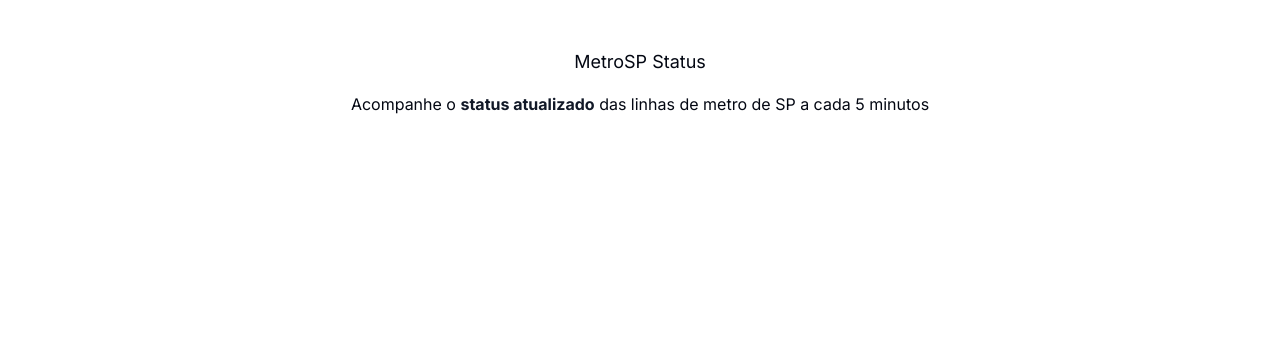
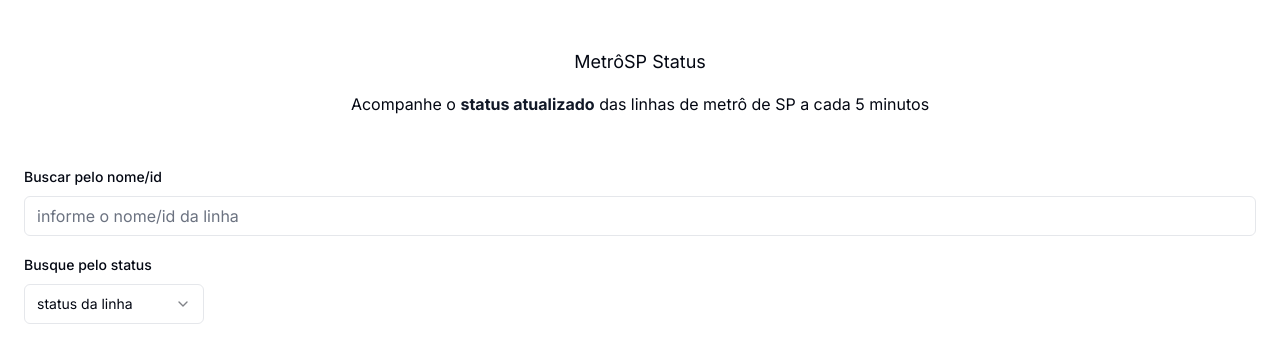
Before and after one commit to calvinsteixeira/metro-sp-status, a Next.js app: page / in a window 1280 px wide. Shown: the top 362 px of the page. Built offline with nearby package versions, Linux system fonts and the light colour scheme.

Commit message:
Ajustando campos de filtros

```diff
--- a/app/globals.css
+++ b/app/globals.css
@@ -22,7 +22,7 @@
     --destructive-foreground: 210 20% 98%;
     --border: 220 13% 91%;
     --input: 220 13% 91%;
-    --ring: 224 71.4% 4.1%;
+    --ring: 0 0% 69%;
     --radius: 0.5rem;
     --chart-1: 12 76% 61%;
     --chart-2: 173 58% 39%;
--- a/app/page.tsx
+++ b/app/page.tsx
@@ -1,9 +1,35 @@
+//COMPONENTS
+import { Input } from '@/components/ui/input';
+import { Label } from '@/components/ui/label';
+import { Select, SelectContent, SelectItem, SelectTrigger, SelectValue } from '@/components/ui/select';
+
 export default function Home() {
   return (
     <main className="py-12">
       <div className="text-center space-y-4">
-        <h2 className="text-lg">MetroSP Status</h2>
-        <p>Acompanhe o <strong className="text-primary">status atualizado</strong> das linhas de metro de SP a cada 5 minutos</p>
+        <h2 className="text-lg">MetrôSP Status</h2>
+        <p>
+          Acompanhe o <strong className="text-primary">status atualizado</strong> das linhas de metrô de SP a cada 5 minutos
+        </p>
+      </div>
+      <div className='space-y-4'>
+        <div className="w-full space-y-2 mt-12">
+          <Label htmlFor="buscar-linha">Buscar pelo nome/id</Label>
+          <Input id="buscar-linha" placeholder="informe o nome/id da linha" />
+        </div>
+        <div className="space-y-2">
+          <Label htmlFor="buscar-linha">Busque pelo status</Label>
+          <Select>
+            <SelectTrigger className="w-[180px]">
+              <SelectValue placeholder="status da linha" />
+            </SelectTrigger>
+            <SelectContent>
+              <SelectItem value="light">Operação normal</SelectItem>
+              <SelectItem value="dark">Velocidade reduzida</SelectItem>
+              <SelectItem value="system">Inoperante</SelectItem>
+            </SelectContent>
+          </Select>
+        </div>
       </div>
     </main>
   );
--- /dev/null
+++ b/components/ui/input.tsx
@@ -0,0 +1,25 @@
+import * as React from "react"
+
+import { cn } from "@/lib/utils"
+
+export interface InputProps
+  extends React.InputHTMLAttributes<HTMLInputElement> {}
+
+const Input = React.forwardRef<HTMLInputElement, InputProps>(
+  ({ className, type, ...props }, ref) => {
+    return (
+      <input
+        type={type}
+        className={cn(
+          "flex h-10 w-full rounded-md border border-input bg-background px-3 py-2 text-base ring-offset-background file:border-0 file:bg-transparent file:text-sm file:font-medium placeholder:text-muted-foreground focus-visible:outline-none focus:ring-2 focus-visible:ring-ring focus-visible:ring-offset-2 disabled:cursor-not-allowed disabled:opacity-50",
+          className
+        )}
+        ref={ref}
+        {...props}
+      />
+    )
+  }
+)
+Input.displayName = "Input"
+
+export { Input }
--- /dev/null
+++ b/components/ui/label.tsx
@@ -0,0 +1,26 @@
+"use client"
+
+import * as React from "react"
+import * as LabelPrimitive from "@radix-ui/react-label"
+import { cva, type VariantProps } from "class-variance-authority"
+
+import { cn } from "@/lib/utils"
+
+const labelVariants = cva(
+  "text-sm font-medium leading-none peer-disabled:cursor-not-allowed peer-disabled:opacity-70"
+)
+
+const Label = React.forwardRef<
+  React.ElementRef<typeof LabelPrimitive.Root>,
+  React.ComponentPropsWithoutRef<typeof LabelPrimitive.Root> &
+    VariantProps<typeof labelVariants>
+>(({ className, ...props }, ref) => (
+  <LabelPrimitive.Root
+    ref={ref}
+    className={cn(labelVariants(), className)}
+    {...props}
+  />
+))
+Label.displayName = LabelPrimitive.Root.displayName
+
+export { Label }
--- /dev/null
+++ b/components/ui/select.tsx
@@ -0,0 +1,160 @@
+"use client"
+
+import * as React from "react"
+import * as SelectPrimitive from "@radix-ui/react-select"
+import { Check, ChevronDown, ChevronUp } from "lucide-react"
+
+import { cn } from "@/lib/utils"
+
+const Select = SelectPrimitive.Root
+
+const SelectGroup = SelectPrimitive.Group
+
+const SelectValue = SelectPrimitive.Value
+
+const SelectTrigger = React.forwardRef<
+  React.ElementRef<typeof SelectPrimitive.Trigger>,
+  React.ComponentPropsWithoutRef<typeof SelectPrimitive.Trigger>
+>(({ className, children, ...props }, ref) => (
+  <SelectPrimitive.Trigger
+    ref={ref}
+    className={cn(
+      "flex h-10 w-full items-center justify-between rounded-md border border-input bg-background px-3 py-2 text-sm ring-offset-background placeholder:text-muted-foreground focus:outline-none focus:ring-1 focus:ring-ring focus:ring-offset-2 disabled:cursor-not-allowed disabled:opacity-50 [&>span]:line-clamp-1",
+      className
+    )}
+    {...props}
+  >
+    {children}
+    <SelectPrimitive.Icon asChild>
+      <ChevronDown className="h-4 w-4 opacity-50" />
+    </SelectPrimitive.Icon>
+  </SelectPrimitive.Trigger>
+))
+SelectTrigger.displayName = SelectPrimitive.Trigger.displayName
+
+const SelectScrollUpButton = React.forwardRef<
+  React.ElementRef<typeof SelectPrimitive.ScrollUpButton>,
+  React.ComponentPropsWithoutRef<typeof SelectPrimitive.ScrollUpButton>
+>(({ className, ...props }, ref) => (
+  <SelectPrimitive.ScrollUpButton
+    ref={ref}
+    className={cn(
+      "flex cursor-default items-center justify-center py-1",
+      className
+    )}
+    {...props}
+  >
+    <ChevronUp className="h-4 w-4" />
+  </SelectPrimitive.ScrollUpButton>
+))
+SelectScrollUpButton.displayName = SelectPrimitive.ScrollUpButton.displayName
+
+const SelectScrollDownButton = React.forwardRef<
+  React.ElementRef<typeof SelectPrimitive.ScrollDownButton>,
+  React.ComponentPropsWithoutRef<typeof SelectPrimitive.ScrollDownButton>
+>(({ className, ...props }, ref) => (
+  <SelectPrimitive.ScrollDownButton
+    ref={ref}
+    className={cn(
+      "flex cursor-default items-center justify-center py-1",
+      className
+    )}
+    {...props}
+  >
+    <ChevronDown className="h-4 w-4" />
+  </SelectPrimitive.ScrollDownButton>
+))
+SelectScrollDownButton.displayName =
+  SelectPrimitive.ScrollDownButton.displayName
+
+const SelectContent = React.forwardRef<
+  React.ElementRef<typeof SelectPrimitive.Content>,
+  React.ComponentPropsWithoutRef<typeof SelectPrimitive.Content>
+>(({ className, children, position = "popper", ...props }, ref) => (
+  <SelectPrimitive.Portal>
+    <SelectPrimitive.Content
+      ref={ref}
+      className={cn(
+        "relative z-50 max-h-96 min-w-[8rem] overflow-hidden rounded-md border bg-popover text-popover-foreground shadow-md data-[state=open]:animate-in data-[state=closed]:animate-out data-[state=closed]:fade-out-0 data-[state=open]:fade-in-0 data-[state=closed]:zoom-out-95 data-[state=open]:zoom-in-95 data-[side=bottom]:slide-in-from-top-2 data-[side=left]:slide-in-from-right-2 data-[side=right]:slide-in-from-left-2 data-[side=top]:slide-in-from-bottom-2",
+        position === "popper" &&
+          "data-[side=bottom]:translate-y-1 data-[side=left]:-translate-x-1 data-[side=right]:translate-x-1 data-[side=top]:-translate-y-1",
+        className
+      )}
+      position={position}
+      {...props}
+    >
+      <SelectScrollUpButton />
+      <SelectPrimitive.Viewport
+        className={cn(
+          "p-1",
+          position === "popper" &&
+            "h-[var(--radix-select-trigger-height)] w-full min-w-[var(--radix-select-trigger-width)]"
+        )}
+      >
+        {children}
+      </SelectPrimitive.Viewport>
+      <SelectScrollDownButton />
+    </SelectPrimitive.Content>
+  </SelectPrimitive.Portal>
+))
+SelectContent.displayName = SelectPrimitive.Content.displayName
+
+const SelectLabel = React.forwardRef<
+  React.ElementRef<typeof SelectPrimitive.Label>,
+  React.ComponentPropsWithoutRef<typeof SelectPrimitive.Label>
+>(({ className, ...props }, ref) => (
+  <SelectPrimitive.Label
+    ref={ref}
+    className={cn("py-1.5 pl-8 pr-2 text-sm font-semibold", className)}
+    {...props}
+  />
+))
+SelectLabel.displayName = SelectPrimitive.Label.displayName
+
+const SelectItem = React.forwardRef<
+  React.ElementRef<typeof SelectPrimitive.Item>,
+  React.ComponentPropsWithoutRef<typeof SelectPrimitive.Item>
+>(({ className, children, ...props }, ref) => (
+  <SelectPrimitive.Item
+    ref={ref}
+    className={cn(
+      "relative flex w-full cursor-default select-none items-center rounded-sm py-1.5 pl-8 pr-2 text-sm outline-none focus:bg-accent focus:text-accent-foreground data-[disabled]:pointer-events-none data-[disabled]:opacity-50",
+      className
+    )}
+    {...props}
+  >
+    <span className="absolute left-2 flex h-3.5 w-3.5 items-center justify-center">
+      <SelectPrimitive.ItemIndicator>
+        <Check className="h-4 w-4" />
+      </SelectPrimitive.ItemIndicator>
+    </span>
+
+    <SelectPrimitive.ItemText>{children}</SelectPrimitive.ItemText>
+  </SelectPrimitive.Item>
+))
+SelectItem.displayName = SelectPrimitive.Item.displayName
+
+const SelectSeparator = React.forwardRef<
+  React.ElementRef<typeof SelectPrimitive.Separator>,
+  React.ComponentPropsWithoutRef<typeof SelectPrimitive.Separator>
+>(({ className, ...props }, ref) => (
+  <SelectPrimitive.Separator
+    ref={ref}
+    className={cn("-mx-1 my-1 h-px bg-muted", className)}
+    {...props}
+  />
+))
+SelectSeparator.displayName = SelectPrimitive.Separator.displayName
+
+export {
+  Select,
+  SelectGroup,
+  SelectValue,
+  SelectTrigger,
+  SelectContent,
+  SelectLabel,
+  SelectItem,
+  SelectSeparator,
+  SelectScrollUpButton,
+  SelectScrollDownButton,
+}
--- a/package.json
+++ b/package.json
@@ -9,6 +9,8 @@
     "lint": "next lint"
   },
   "dependencies": {
+    "@radix-ui/react-label": "^2.1.0",
+    "@radix-ui/react-select": "^2.1.1",
     "class-variance-authority": "^0.7.0",
     "clsx": "^2.1.1",
     "lucide-react": "^0.436.0",
```
Also changed, not shown: 1 other file (tests, documents, lock files or other folders).
